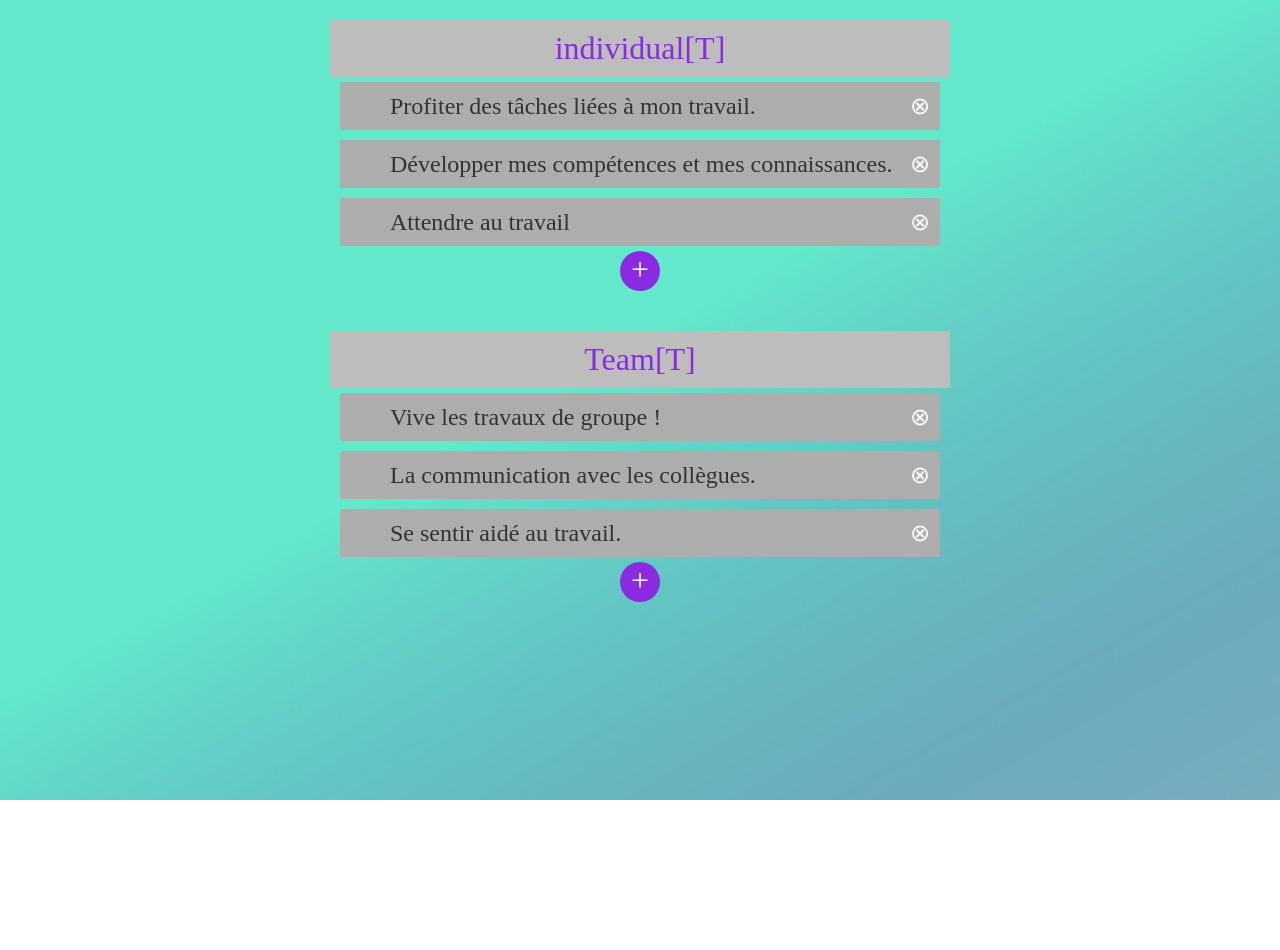
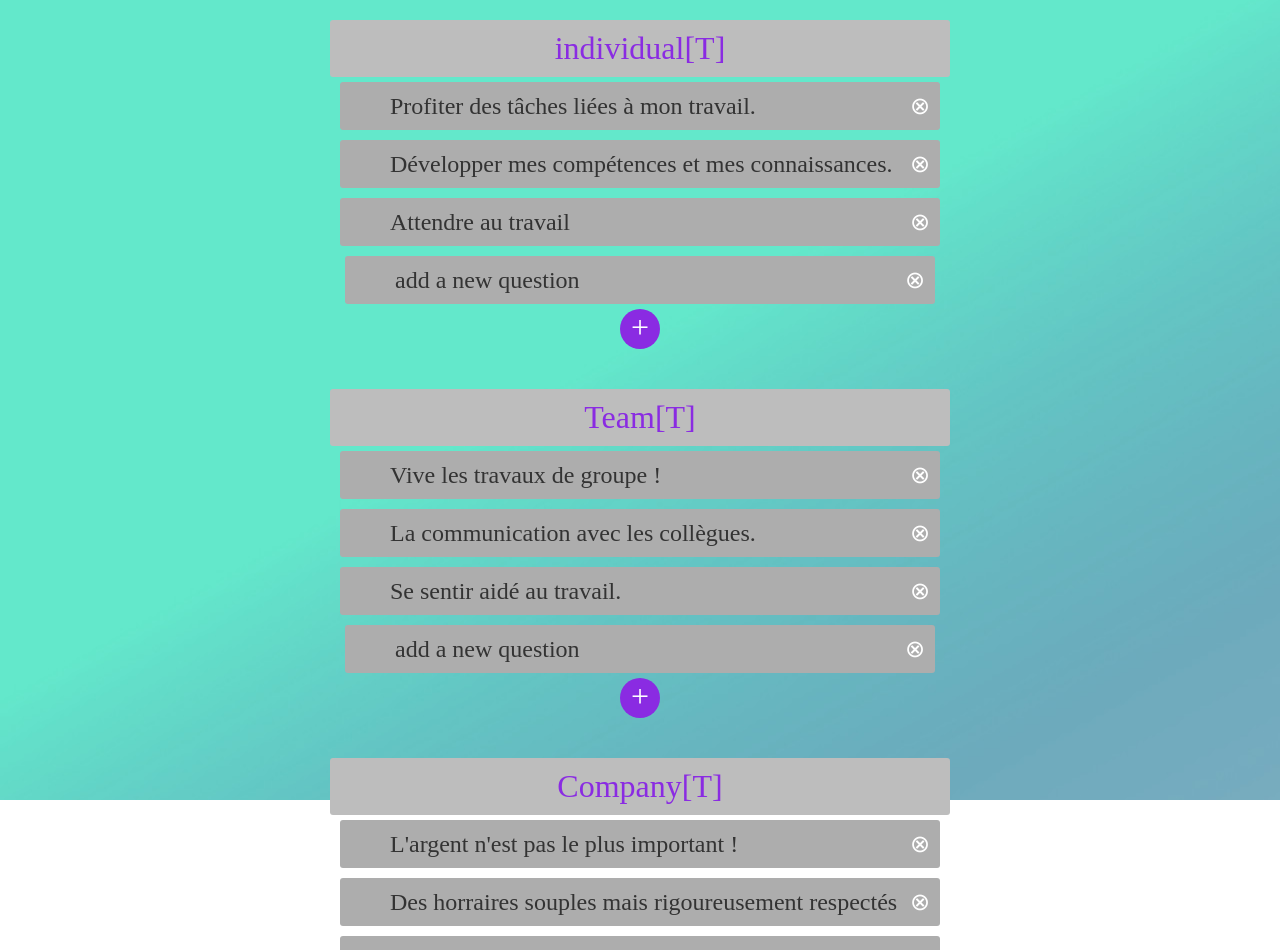
Before and after one commit to marouank7/eBloom, a React (Create React App) app in the folder front_app/: page /backOffice in a window 1280 px wide. Shown: the top 950 px of the page. Before the commit the page ends 800 px from the top, so only its background shows below. Built offline with nearby package versions, Linux system fonts and the light colour scheme.

Commit message:
BackOfficePage post connection to send survey is effective on Test !

```diff
--- a/front_app/src/Components/admin_back-office/BackOfficePage.js
+++ b/front_app/src/Components/admin_back-office/BackOfficePage.js
@@ -4,6 +4,7 @@
 import CategoryMenu from "./CategoryMenu";
 import SmartButton from "./SmartButton";
 import MyButton from "./MyButton";
+import axios from 'axios';
 
 
 class BackOfficePage extends Component {
@@ -13,50 +14,54 @@
 
         //================================================================
         this.state = {
-            input : "none",
-            date: "",
-            surveyName: "Choose one", //name
-            containing: [ //survey // stringifier avant de l'envoyer, mais seulemnet cette partie
+            // for interactivity
+            //input : "none",
+            // data from database
+            date: "2019-04-06",
+            name: "Choose one", //name
+            categories: [ //survey // stringifier avant de l'envoyer, mais seulemnet cette partie
                 {
-                    category : "individual",
-                    questions : [
+                    type : "individual",
+                    topics : [
                         {
-                            content : "Profiter des tâches liées à mon travail.",
-                            answer : 2,
-                            notImportante : false
+                            question : "Profiter des tâches liées à mon travail.",
                         },
                         {
-                            content : "Développer mes compétences et mes connaissances.",
-                            answer : 3,
-                            notImportante : false
+                            question : "Développer mes compétences et mes connaissances.",
                         },
                         {
-                            content : "Attendre au travail",
-                            answer : 2,
-                            notImportante : false
+                            question : "Attendre au travail",
                         }
                     ]
                 },
                 {
-                  category : "Team",
-                  questions : [
+                  type : "Team",
+                  topics : [
                       {
-                          content : "Vive les travaux de groupe !",
-                          answer : 2,
-                          notImportante : false
+                          question : "Vive les travaux de groupe !",
                       },
                       {
-                          content : "La communication avec les collègues.",
-                          answer : 3,
-                          notImportante : false
+                          question : "La communication avec les collègues.",
                       },
                       {
-                          content : "Se sentir aidé au travail.",
-                          answer : 2,
-                          notImportante : false
+                          question : "Se sentir aidé au travail.",
                       }
                   ]
-                }
+                },
+                {
+                    type : "Company",
+                    topics : [
+                        {
+                            question : "L'argent n'est pas le plus important !",
+                        },
+                        {
+                            question : "Des horraires souples mais rigoureusement respectés",
+                        },
+                        {
+                            question : "Améngements pour la convivialité",
+                        }
+                    ]
+                  }
             ]
         }
 
@@ -140,6 +145,24 @@
 
     }
 
+    // ert = {} ;
+    // ert.categories
+
+    SubmitTest = () => {
+        console.log (this.state.categories) ;
+        axios.post("http://192.168.0.162:3005/surveys",
+         this.state )
+        .then(res => console.log(res))
+        // fetch("http://192.168.0.162:3005/surveys", {
+        //     method: 'POST', // or 'PUT'
+        //     headers: {
+        //         'Content-Type': 'application/json',
+        //     },
+        //     body: this.state,
+        //     })
+        //     .then((response) => response.json())
+    }
+
 
 
 
@@ -157,7 +180,7 @@
             console.log("problem with the choice")
            }
         }
-        const _container = this.state.containing ;
+        const _container = this.state.categories ;
 
 
 
@@ -176,15 +199,15 @@
                             (<div className="category-menu" key={index}>
                                 <div className="category-box">
                                     <div className="category-head inBox-size">
-                                        <div>{set.category}</div>
+                                        <div>{set.type}</div>
                                             <SmartButton role="toShow" act={this.clicker} num={index}/>
                                     </div>
-                                    {set.questions.map(
+                                    {set.topics.map(
                                         (request,index) => {
                                             //listing = listing+1;
                                             return(
                                                 <div className="back-off-question inBox-size" key={index}>
-                                                    <div>{request.content}</div>
+                                                    <div>{request.question}</div>
                                                     <SmartButton role="toRemove" act={this.clicker} num={index} />
                                                 </div>
                                             )
@@ -198,7 +221,7 @@
                             )
                     )
                  }
-
+                <input type="submit" value="Submit" onClick={this.SubmitTest}/>
             </form>
         )
     }
--- a/front_app/src/Components/employee_surveys/KickOffPage.js
+++ b/front_app/src/Components/employee_surveys/KickOffPage.js
@@ -33,7 +33,7 @@
 
 
     fetchApi = () => {
-        axios.get('http://localhost:3005/surveys/1')
+        axios.get('http://192.168.0.162:3005/surveys/5')
         .then((response) => {
             // handle success
 
```
Also changed, not shown: front_app/src/Components/admin_back-office/MyButton.js (+13 -2 lines).
